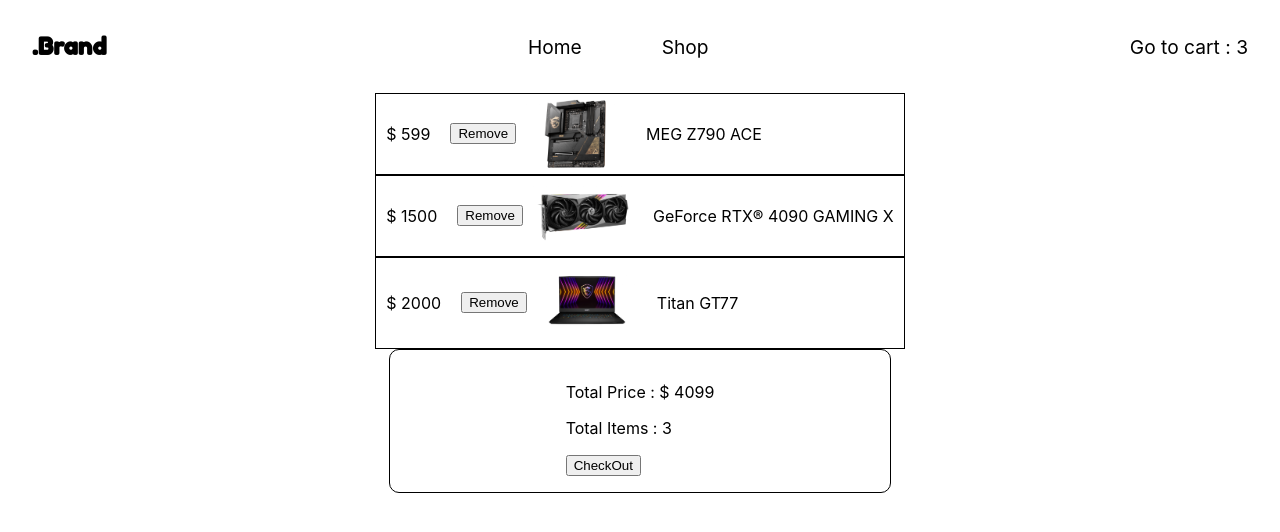
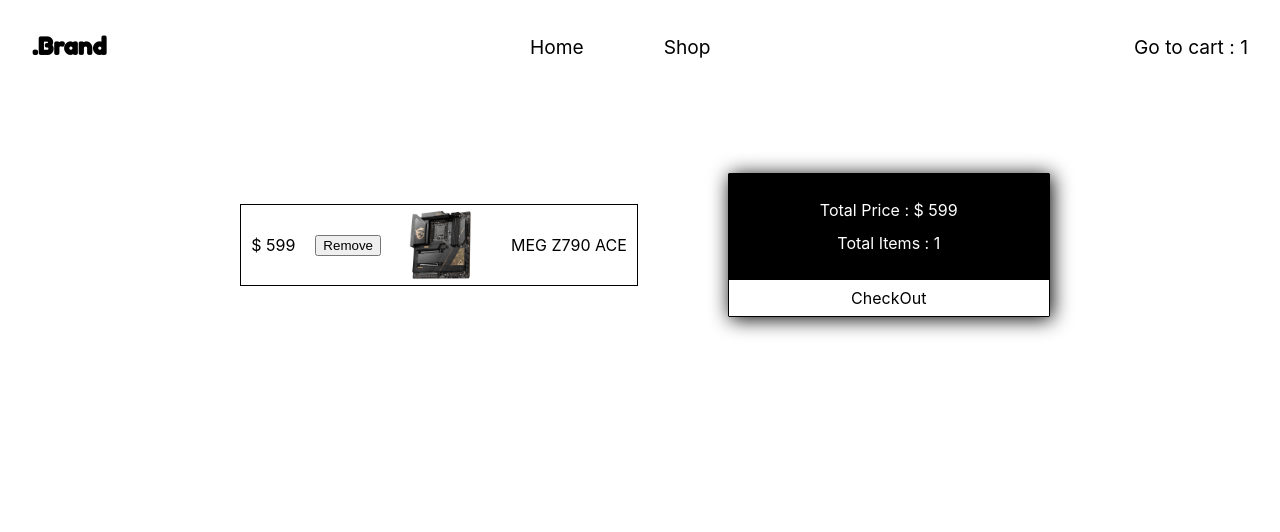
Before and after one commit to githmin/project-shopping-cart, a React (Create React App) app: page /cart in a window 1280 px wide. Shown: the top 532 px of the page. Built offline with nearby package versions, Linux system fonts and the light colour scheme.

Commit message:
basics complete

```diff
--- a/src/App.js
+++ b/src/App.js
@@ -24,8 +24,6 @@
 
   const [CartItems , setCartItems] = useState([
     { id : 1 , Name :"MEG Z790 ACE" , Price: 599 , url:MB},
-    { id : 2 , Name :"GeForce RTX® 4090 GAMING X" , Price: 1500, url:GPU },
-    { id : 3 , Name :"Titan GT77" , Price: 2000 ,url:LAP }
   ]);
 
   return (
--- a/src/components/cart/Cart.jsx
+++ b/src/components/cart/Cart.jsx
@@ -22,16 +22,17 @@
                         <button onClick={()=> removeFromCart(product)}>Remove</button>
                         <img className='CartImg' src={product.url} alt={product.Name}/>
                         <div className='itemName'>{product.Name}</div>
-
                     </div>
                 )}
         </div>
 
 
         <div className="totalDiv">
-            <p>Total Price : $ {sum}</p>
-            <p>Total Items : {props.CartItems.length}</p>
-            <button>CheckOut</button>
+            <div className='totalDivMiddle'>
+              <p>Total Price : $ {sum}</p>
+              <p>Total Items : {props.CartItems.length}</p>
+            </div>
+            <div className='checkoutBtn'>CheckOut</div>
         </div>
 
 
--- a/src/components/cart/cart.css
+++ b/src/components/cart/cart.css
@@ -3,6 +3,7 @@
     align-items: center;
     border: 1px black solid;
     gap: 10px;
+    margin: 10px;
 }
 
 .CartImg{
@@ -11,12 +12,47 @@
 
 .mainCheck{
     display: flex;
+    grid-template-columns: repeat(4, 1fr);
+    /* flex-direction: column; */
+    align-items: center;
+    justify-content: center;
+    padding-top: 5rem;
+    gap: 5rem;
+}
+
+.checkoutBtn{
+    border: none;
+    background-color: white;
+    color: black;
+    width: 100%;
+    display: flex;
+    justify-content: center;
+    padding: 8px 0px;
+}
+
+.checkoutBtn:hover{
+    cursor: pointer;
+}
+
+.totalDivMiddle{
+    color: white;
+    background-color: black;
+    width: 20rem;
+    display: flex;
     flex-direction: column;
     align-items: center;
+    line-height: 1px;
+    padding-top: 20px;
+    padding-bottom: 20px;
 }
 
 .totalDiv{
     border: 1px black solid;
-    padding: 1rem 11rem;
-    border-radius: 10px;
+    display: grid;
+    grid-row: 2fr 1fr;
+    width:20rem;
+    justify-content: center;
+    align-items: center;
+    box-shadow: 2px 2px 20px;
+    border-radius: 1px;
 }
```
